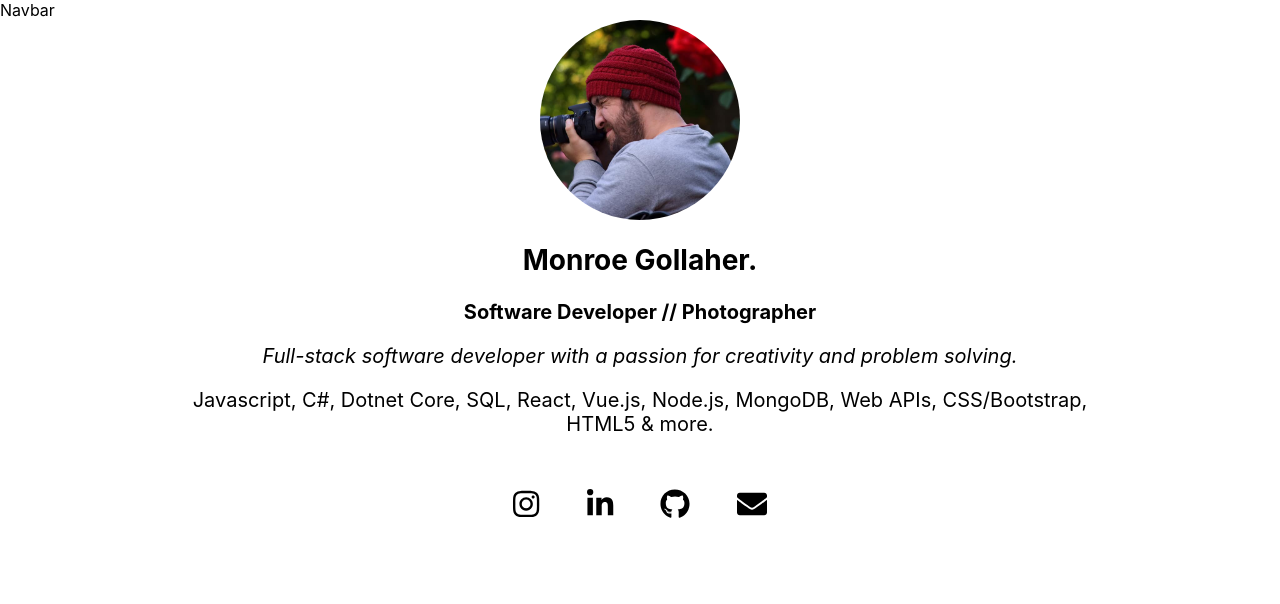
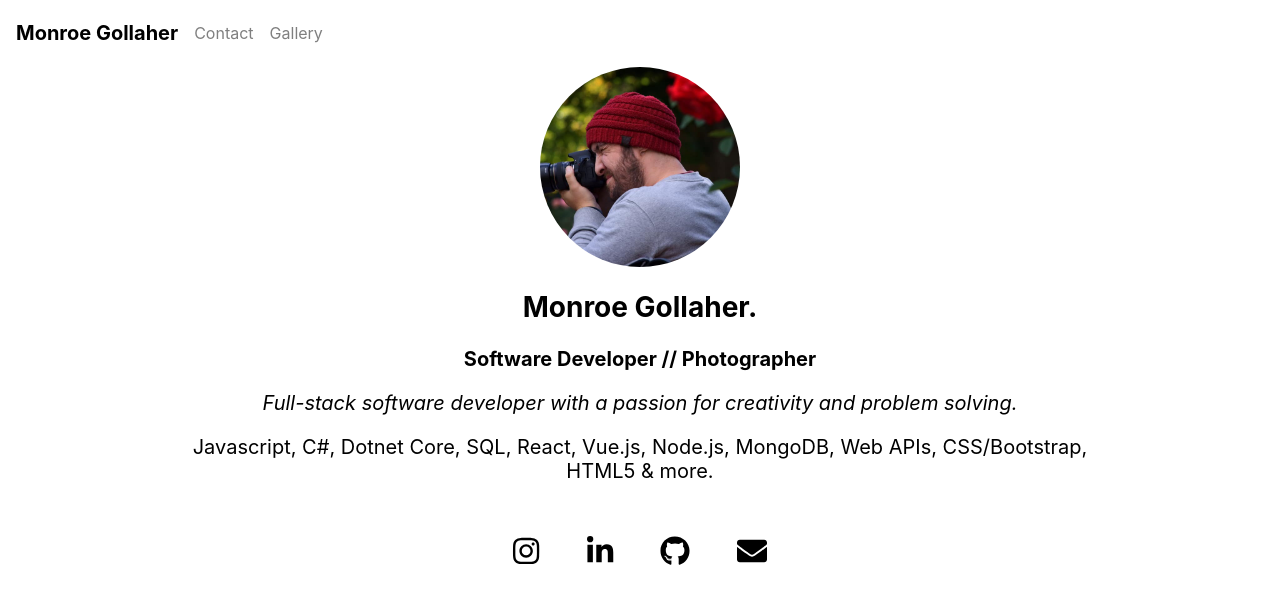
Before and after one commit to MonroeGollaher/MonroeGollaher.github.io, a React (Create React App) app: page / in a window 1280 px wide. Shown: the top 604 px of the page. Built offline with nearby package versions, Linux system fonts and the light colour scheme.

Commit message:
navbar progress

```diff
--- a/package.json
+++ b/package.json
@@ -10,6 +10,7 @@
     "@testing-library/jest-dom": "^5.11.4",
     "@testing-library/react": "^11.1.0",
     "@testing-library/user-event": "^12.1.10",
+    "prop-types": "^15.8.1",
     "react": "^17.0.2",
     "react-dom": "^17.0.2",
     "react-scripts": "^5.0.0",
--- a/src/App.jsx
+++ b/src/App.jsx
@@ -4,9 +4,20 @@ import Header from "./components/Header";
 import Navbar from "./components/Navbar";
 
 function App() {
+  const navLinks = [
+    {
+      text: "Contact",
+      href: "/contact",
+    },
+    {
+      text: "Gallery",
+      href: "/gallery",
+    },
+  ];
+
   return (
     <div>
-      <Navbar />
+      <Navbar title="Monroe Gollaher" links={navLinks} />
       <Header />
     </div>
   );
--- a/src/components/Navbar/index.jsx
+++ b/src/components/Navbar/index.jsx
@@ -1,5 +1,24 @@
+import { string } from 'prop-types';
 import React from "react";
+import { NavLink, NavTitle, NavWrapper } from "./styles";
 
-const Navbar = () => <div>Navbar</div>;
+const Navbar = ({ title, links }) => (
+  <NavWrapper>
+    <NavTitle>{title}</NavTitle>
+    {links.map(({ text, href }) => (
+      <NavLink href={href}>{text}</NavLink>
+    ))}
+  </NavWrapper>
+);
+
+Navbar.propTypes = {
+  title: string,
+  links: Array,
+};
+
+Navbar.defaultProps = {
+  title: "",
+  links: [{ text: "", href: "" }],
+};
 
 export default Navbar;
--- a/src/components/Navbar/styles.js
+++ b/src/components/Navbar/styles.js
@@ -0,0 +1,22 @@
+import styled from "styled-components";
+
+export const NavWrapper = styled.div`
+  align-items: center;
+  display: flex;
+  padding: 0.5rem 1rem;
+`;
+
+export const NavTitle = styled.h1`
+  font-size: 1.25rem;
+  margin-inline-end: 1rem;
+`;
+
+export const NavLink = styled.a`
+  color: rgba(0, 0, 0, 0.5);
+  text-decoration: none;
+  margin-inline-end: 1rem;
+
+  &:hover {
+    text-decoration: underline;
+  }
+`;
```
Also changed, not shown: 2 other files (tests, documents, lock files or other folders).
